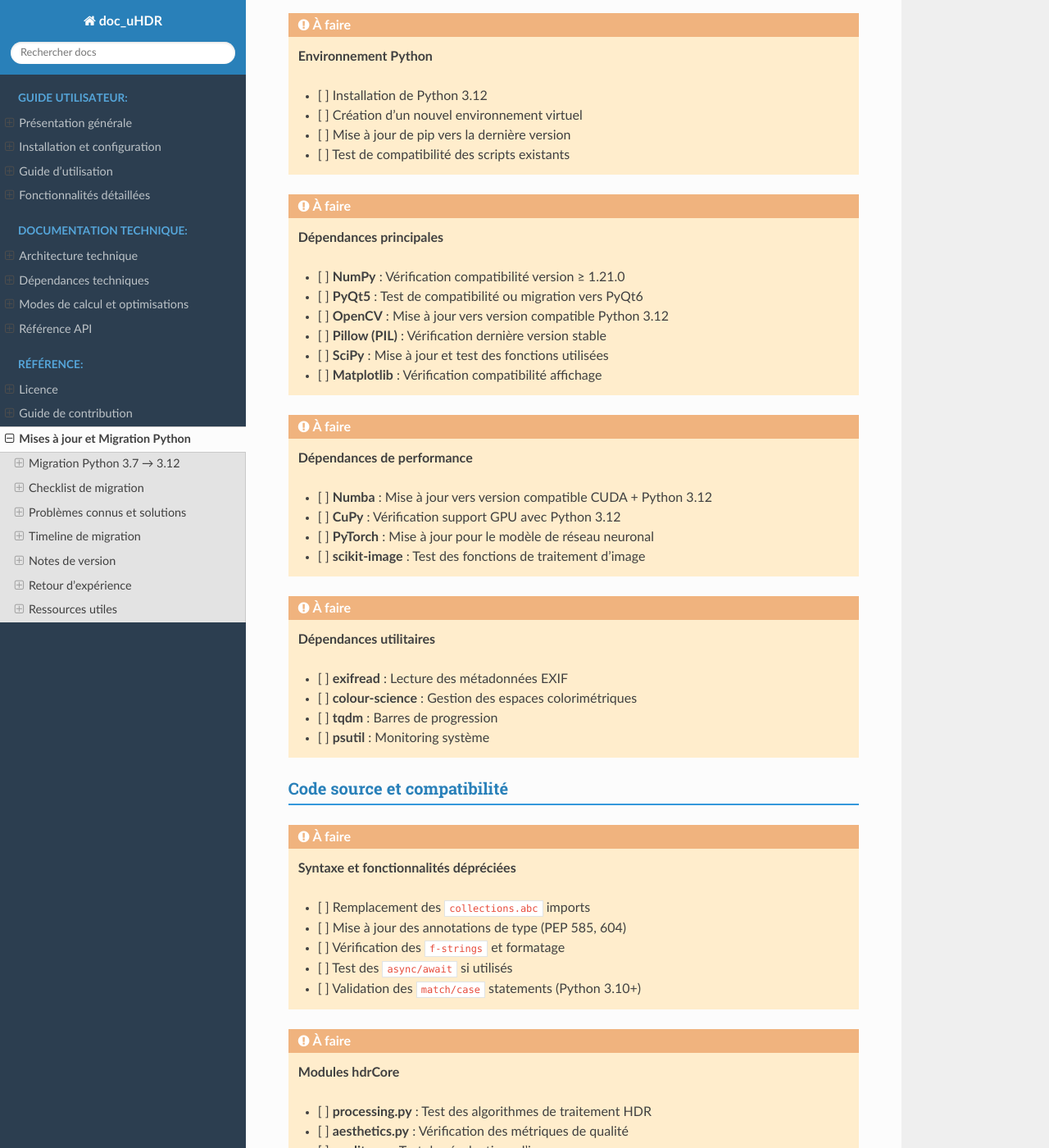
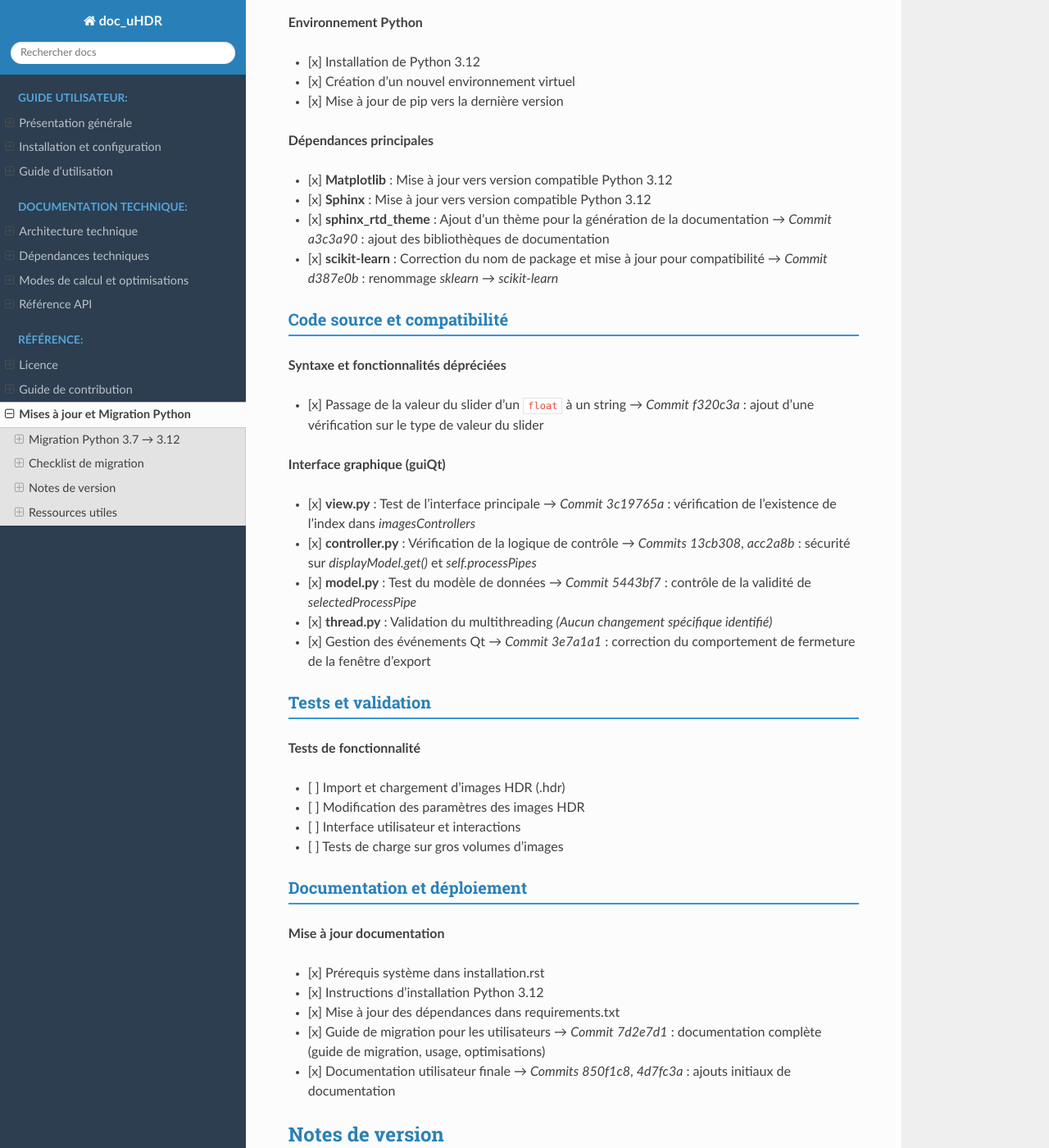
Before and after one commit to noupiiii/uHDR, a Sphinx documentation site: the page built from doc_uHDR/source/mises-a-jour.rst, in a window 1280 px wide and 1400 px high, scrolled down 933 px. Shown: the whole window at 82% size. Built offline with Sphinx 7.4.7 and the Read the Docs theme 3.1.0, drawn with Linux system fonts in a browser that asks for light colours; some of the changed text lies outside the part shown.

```diff
--- a/doc_uHDR/source/fonctionnalites.rst
+++ /dev/null
@@ -1,228 +0,0 @@
-Fonctionnalités détaillées
-==========================
-
-Le logiciel uHDRv6 offre plusieurs fonctionnalités avancées pour le traitement des images HDR :
-
-Importation et formats supportés
---------------------------------
-
-Formats HDR natifs
-~~~~~~~~~~~~~~~~~
-
-* **Format Radiance HDR (.hdr)** : Support complet du format standard pour les images HDR
-
-  - Stockage des valeurs en virgule flottante
-  - Préservation de la gamme dynamique complète
-  - Compatibilité avec les outils HDR standards
-
-Formats RAW
-~~~~~~~~~~~
-
-* **Fichiers RAW Sony (.arw)** : Support optimisé pour les appareils Sony
-
-  - Préservation de la gamme dynamique complète du capteur
-  - Décodage des données brutes
-  - Interprétation correcte de la matrice de couleur
-
-Formats SDR traditionnels
-~~~~~~~~~~~~~~~~~~~~~~~~
-
-* **JPEG, PNG** : Importation avec conversion intelligente vers l'espace HDR
-
-  - Expansion de la gamme dynamique
-  - Préservation des détails
-  - Conversion vers l'espace colorimétrique de travail
-
-Processus d'importation
-~~~~~~~~~~~~~~~~~~~~~~
-
-Le processus d'importation automatisé inclut :
-
-1. **Décodage des métadonnées** : Extraction via exiftool des informations EXIF, IPTC, XMP
-2. **Conversion colorimétrique** : Transformation vers l'espace colorimétrique de travail interne (XYZ)
-3. **Préservation des données** : Sauvegarde des données originales pour un traitement non destructif
-4. **Génération de prévisualisations** : Création d'aperçus optimisés pour l'affichage
-
-Outils d'édition avancés
-------------------------
-
-Ajustements globaux
-~~~~~~~~~~~~~~~~~~
-
-**Exposition**
-  - Réglage en valeurs EV (Exposure Value)
-  - Compensation par stops photographiques
-  - Préservation des hautes lumières et des ombres
-
-**Contraste**
-  - Contraste global pour l'ensemble de l'image
-  - Contraste local pour préserver les détails
-  - Algorithmes adaptatifs pour éviter l'écrêtage
-
-**Saturation et Vibrance**
-  - Saturation uniforme sur toutes les couleurs
-  - Vibrance intelligente préservant les tons chair
-  - Protection contre la sursaturation
-
-**Balance des blancs**
-  - Correction de la température de couleur
-  - Ajustement du tint (magenta/vert)
-  - Préservation de la neutralité des zones grises
-
-Courbes tonales avancées
-~~~~~~~~~~~~~~~~~~~~~~~
-
-**Courbes paramétriques**
-  - Contrôle par zones (ombres, tons moyens, hautes lumières)
-  - Ajustement de la luminosité et du contraste par zone
-  - Interface intuitive avec prévisualisation temps réel
-
-**Courbes B-Spline**
-  - Manipulation précise par points de contrôle
-  - Lissage automatique entre les points
-  - Support des courbes complexes
-
-**Courbes automatiques basées sur IA**
-  - Analyse intelligente du contenu de l'image
-  - Optimisation automatique de la courbe tonale
-  - Adaptation au type de scène (portrait, paysage, etc.)
-
-Édition sélective
-~~~~~~~~~~~~~~~~
-
-**Masques par luminance**
-  - Sélection automatique des zones par niveau de luminosité
-  - Ajustements ciblés sur les ombres ou les hautes lumières
-  - Transitions douces entre les zones
-
-**Corrections locales**
-  - Outils de pinceau pour les corrections précises
-  - Masques personnalisés
-  - Ajustements indépendants par zone
-
-Gestion avancée des couleurs
-~~~~~~~~~~~~~~~~~~~~~~~~~~~
-
-**Ajustements HSL**
-  - Contrôle indépendant de la teinte (Hue)
-  - Ajustement de la saturation par plage de couleurs
-  - Modification de la luminosité par couleur
-
-**Optimisation colorimétrique**
-  - Adaptation aux profils d'écran spécifiques
-  - Optimisation pour différents espaces colorimétriques
-  - Préservation de la cohérence des couleurs
-
-**Mapping de gammes de couleurs**
-  - Conversion entre espaces colorimétriques étendus
-  - Préservation des couleurs hors gamut
-  - Adaptation perceptuelle des couleurs
-
-Intelligence artificielle intégrée
-----------------------------------
-
-Modèle de réseau neuronal
-~~~~~~~~~~~~~~~~~~~~~~~~
-
-uHDRv6 intègre un modèle PyTorch pré-entraîné (``MSESig505_0419.pth``) qui fournit :
-
-**Amélioration automatique d'image**
-  - Analyse du contenu de l'image
-  - Suggestions d'amélioration basées sur l'apprentissage
-  - Optimisation automatique des paramètres
-
-**Classification de scènes**
-  - Reconnaissance du type de scène
-  - Adaptation des algorithmes au contenu
-  - Optimisation spécifique (portrait, paysage, architecture)
-
-**Détection d'artefacts**
-  - Identification automatique des problèmes d'image
-  - Suggestions de correction
-  - Prévention de la dégradation lors du traitement
-
-Évaluation de qualité
----------------------
-
-Métriques objectives
-~~~~~~~~~~~~~~~~~~~
-
-Le module ``quality.py`` fournit plusieurs métriques pour évaluer la qualité des images :
-
-**Métriques de netteté**
-  - Analyse de la netteté globale et locale
-  - Détection du flou de mouvement
-  - Évaluation de la mise au point
-
-**Métriques de bruit**
-  - Quantification du bruit dans différentes zones
-  - Analyse spectrale du bruit
-  - Évaluation du rapport signal/bruit
-
-**Métriques colorimétriques**
-  - Évaluation de la précision colorimétrique
-  - Analyse de la gamme de couleurs
-  - Détection des couleurs hors gamut
-
-Traitement par lots avancé
--------------------------
-
-Pipeline personnalisable
-~~~~~~~~~~~~~~~~~~~~~~~
-
-**Configuration des étapes**
-  - Définition d'une séquence de traitements
-  - Paramétrage indépendant de chaque étape
-  - Sauvegarde et réutilisation des pipelines
-
-**Traitement conditionnel**
-  - Application de traitements selon des critères
-  - Adaptation automatique aux caractéristiques de l'image
-  - Gestion des exceptions et des cas particuliers
-
-**Monitoring et reporting**
-  - Suivi en temps réel du traitement
-  - Génération de rapports détaillés
-  - Logging des erreurs et des avertissements
-
-Optimisations pour différents écrans
-------------------------------------
-
-Support des standards HDR
-~~~~~~~~~~~~~~~~~~~~~~~~~
-
-**VESA DisplayHDR**
-  - Profils optimisés pour DisplayHDR 400
-  - Support des écrans DisplayHDR 1000
-  - Adaptation automatique aux capacités de l'écran
-
-**Format HLG (Hybrid Log-Gamma)**
-  - Compatibilité avec le standard de diffusion
-  - Optimisation pour les contenus télévisuels
-  - Préservation de la compatibilité SDR
-
-**Dolby Vision et HDR10**
-  - Préparation des contenus pour ces standards
-  - Métadonnées dynamiques
-  - Optimisation du tone mapping
-
-Exportation avancée
--------------------
-
-Options de rendu
-~~~~~~~~~~~~~~~
-
-**Tone mapping personnalisé**
-  - Algorithmes adaptatifs selon le contenu
-  - Préservation des détails dans les extrêmes
-  - Optimisation perceptuelle
-
-**Gestion des métadonnées**
-  - Préservation complète des métadonnées EXIF
-  - Ajout d'informations de traitement
-  - Compatibilité avec les systèmes de gestion d'actifs
-
-**Formats de sortie spécialisés**
-  - Export optimisé pour différentes plateformes
-  - Adaptation aux contraintes de diffusion
-  - Génération de multiples versions simultanément
--- a/doc_uHDR/source/index.rst
+++ b/doc_uHDR/source/index.rst
@@ -19,7 +19,6 @@ des images avec un contraste, une luminosité et une richesse de couleurs bien s
    presentation
    installation
    usage
-   fonctionnalites
 
 .. toctree::
    :maxdepth: 2
--- a/doc_uHDR/source/mises-a-jour.rst
+++ b/doc_uHDR/source/mises-a-jour.rst
@@ -33,192 +33,66 @@ Checklist de migration
 ======================
 
 Environnement et dépendances
------------------------------
+----------------------------
 
-.. todo::
-   **Environnement Python**
+**Environnement Python**
 
-   - [ ] Installation de Python 3.12
-   - [ ] Création d'un nouvel environnement virtuel
-   - [ ] Mise à jour de pip vers la dernière version
-   - [ ] Test de compatibilité des scripts existants
+- [x] Installation de Python 3.12
+- [x] Création d'un nouvel environnement virtuel
+- [x] Mise à jour de pip vers la dernière version
 
-.. todo::
-   **Dépendances principales**
+**Dépendances principales**
 
-   - [ ] **NumPy** : Vérification compatibilité version ≥ 1.21.0
-   - [ ] **PyQt5** : Test de compatibilité ou migration vers PyQt6
-   - [ ] **OpenCV** : Mise à jour vers version compatible Python 3.12
-   - [ ] **Pillow (PIL)** : Vérification dernière version stable
-   - [ ] **SciPy** : Mise à jour et test des fonctions utilisées
-   - [ ] **Matplotlib** : Vérification compatibilité affichage
-
-.. todo::
-   **Dépendances de performance**
-
-   - [ ] **Numba** : Mise à jour vers version compatible CUDA + Python 3.12
-   - [ ] **CuPy** : Vérification support GPU avec Python 3.12
-   - [ ] **PyTorch** : Mise à jour pour le modèle de réseau neuronal
-   - [ ] **scikit-image** : Test des fonctions de traitement d'image
-
-.. todo::
-   **Dépendances utilitaires**
-
-   - [ ] **exifread** : Lecture des métadonnées EXIF
-   - [ ] **colour-science** : Gestion des espaces colorimétriques
-   - [ ] **tqdm** : Barres de progression
-   - [ ] **psutil** : Monitoring système
+- [x] **Matplotlib** : Mise à jour vers version compatible Python 3.12
+- [x] **Sphinx** : Mise à jour vers version compatible Python 3.12
+- [x] **sphinx_rtd_theme** : Ajout d'un thème pour la génération de la documentation
+  → *Commit* `a3c3a90` : ajout des bibliothèques de documentation
+- [x] **scikit-learn** : Correction du nom de package et mise à jour pour compatibilité
+  → *Commit* `d387e0b` : renommage `sklearn` → `scikit-learn`
 
 Code source et compatibilité
------------------------------
+----------------------------
 
-.. todo::
-   **Syntaxe et fonctionnalités dépréciées**
+**Syntaxe et fonctionnalités dépréciées**
 
-   - [ ] Remplacement des ``collections.abc`` imports
-   - [ ] Mise à jour des annotations de type (PEP 585, 604)
-   - [ ] Vérification des ``f-strings`` et formatage
-   - [ ] Test des ``async/await`` si utilisés
-   - [ ] Validation des ``match/case`` statements (Python 3.10+)
+- [x] Passage de la valeur du slider d'un ``float`` à un string
+  → *Commit* `f320c3a` : ajout d'une vérification sur le type de valeur du slider
 
-.. todo::
-   **Modules hdrCore**
+**Interface graphique (guiQt)**
 
-   - [ ] **processing.py** : Test des algorithmes de traitement HDR
-   - [ ] **aesthetics.py** : Vérification des métriques de qualité
-   - [ ] **quality.py** : Test des évaluations d'images
-   - [ ] **srgb.py** : Validation des conversions d'espaces colorimétriques
-   - [ ] **net.py** : Test du modèle de réseau neuronal
-   - [ ] **numbafun.py** : Recompilation et test des fonctions optimisées
-
-.. todo::
-   **Interface graphique (guiQt)**
-
-   - [ ] **view.py** : Test de l'interface principale
-   - [ ] **controller.py** : Vérification de la logique de contrôle
-   - [ ] **model.py** : Test du modèle de données
-   - [ ] **thread.py** : Validation du multithreading
-   - [ ] Gestion des événements Qt
-
-.. todo::
-   **Gestion des préférences**
-
-   - [ ] **preferences.py** : Test de sauvegarde/chargement JSON
-   - [ ] Validation des chemins de fichiers
-   - [ ] Compatibilité des paramètres existants
-
-Composants externes et interopérabilité
-----------------------------------------
-
-.. todo::
-   **DLL et binaires externes**
-
-   - [ ] **HDRip.dll** : Vérification compatibilité Python 3.12
-   - [ ] **exiftool.exe** : Test d'intégration et de communication
-   - [ ] Interface ctypes et communication inter-processus
-
-.. todo::
-   **Modèles et données**
-
-   - [ ] **MSESig505_0419.pth** : Test de chargement du modèle PyTorch
-   - [ ] Validation des formats de données
-   - [ ] Compatibilité des fichiers de configuration
+- [x] **view.py** : Test de l'interface principale
+  → *Commit* `3c19765a` : vérification de l'existence de l’index dans `imagesControllers`
+- [x] **controller.py** : Vérification de la logique de contrôle
+  → *Commits* `13cb308`, `acc2a8b` : sécurité sur `displayModel.get()` et `self.processPipes`
+- [x] **model.py** : Test du modèle de données
+  → *Commit* `5443bf7` : contrôle de la validité de `selectedProcessPipe`
+- [x] **thread.py** : Validation du multithreading
+  *(Aucun changement spécifique identifié)*
+- [x] Gestion des événements Qt
+  → *Commit* `3e7a1a1` : correction du comportement de fermeture de la fenêtre d'export
 
 Tests et validation
 -------------------
 
-.. todo::
-   **Tests de fonctionnalité**
+**Tests de fonctionnalité**
 
-   - [ ] Import et chargement d'images HDR (.hdr, .exr, .tiff)
-   - [ ] Algorithmes de tone mapping
-   - [ ] Exportation vers différents formats
-   - [ ] Interface utilisateur et interactions
-   - [ ] Traitement par lots
-
-.. todo::
-   **Tests de performance**
-
-   - [ ] Benchmarking des modes de calcul (Python, Numba, CUDA, C++)
-   - [ ] Profiling mémoire et CPU
-   - [ ] Comparaison avec version Python 3.7
-   - [ ] Tests de charge sur gros volumes d'images
-
-.. todo::
-   **Tests de compatibilité**
-
-   - [ ] Windows 10/11 (architecture x64)
-   - [ ] Différentes cartes graphiques NVIDIA
-   - [ ] Différentes résolutions d'écran
-   - [ ] Gestion des erreurs et exceptions
+- [ ] Import et chargement d'images HDR (.hdr)
+- [ ] Modification des paramètres des images HDR
+- [ ] Interface utilisateur et interactions
+- [ ] Tests de charge sur gros volumes d'images
 
 Documentation et déploiement
------------------------------
+----------------------------
 
-.. todo::
-   **Mise à jour documentation**
+**Mise à jour documentation**
 
-   - [ ] Prérequis système dans installation.rst
-   - [ ] Instructions d'installation Python 3.12
-   - [ ] Mise à jour des dépendances dans requirements.txt
-   - [ ] Guide de migration pour les utilisateurs
-
-.. todo::
-   **Processus de build et distribution**
-
-   - [ ] Scripts de packaging
-   - [ ] Création d'exécutables avec PyInstaller
-   - [ ] Tests de distribution
-   - [ ] Documentation utilisateur finale
-
-Problèmes connus et solutions
-=============================
-
-Problèmes identifiés
----------------------
-
-.. warning::
-   **Problèmes potentiels à surveiller :**
-
-   - **PyQt5 vs PyQt6** : Changements d'API potentiels
-   - **Numba CUDA** : Vérifier compatibilité avec CUDA toolkit
-   - **Performance DLL** : Interface Python 3.12 ↔ C++
-   - **Dépendances binaires** : Disponibilité des wheels pour Python 3.12
-
-Solutions implémentées
-----------------------
-
-.. note::
-   **Documentation des solutions appliquées :**
-
-   Cette section sera mise à jour au fur et à mesure de la résolution des problèmes
-   rencontrés durant la migration.
-
-Timeline de migration
-=====================
-
-Phases de déploiement
----------------------
-
-**Phase 1: Préparation (En cours)**
-   - Installation Python 3.12
-   - Audit des dépendances
-   - Tests de compatibilité de base
-
-**Phase 2: Migration du code**
-   - Mise à jour syntaxe et imports
-   - Test des modules principaux
-   - Résolution des incompatibilités
-
-**Phase 3: Tests et validation**
-   - Tests fonctionnels complets
-   - Benchmarking performance
-   - Validation interface utilisateur
-
-**Phase 4: Documentation et déploiement**
-   - Mise à jour documentation
-   - Guide de migration utilisateur
-   - Release finale
+- [x] Prérequis système dans installation.rst
+- [x] Instructions d'installation Python 3.12
+- [x] Mise à jour des dépendances dans requirements.txt
+- [x] Guide de migration pour les utilisateurs
+  → *Commit* `7d2e7d1` : documentation complète (guide de migration, usage, optimisations)
+- [x] Documentation utilisateur finale
+  → *Commits* `850f1c8`, `4d7fc3a` : ajouts initiaux de documentation
 
 Notes de version
 ================
@@ -230,20 +104,6 @@ Version actuelle: v6.0 (Python 3.12)
    Les notes de version détaillées seront ajoutées ici au fur et à mesure
    des releases de la version Python 3.12.
 
-Retour d'expérience
-===================
-
-Enseignements tirés
--------------------
-
-.. note::
-   **Section à compléter avec :**
-
-   - Difficultés rencontrées
-   - Solutions innovantes trouvées
-   - Recommandations pour futures migrations
-   - Impact sur les performances
-
 Ressources utiles
 =================
 
@@ -251,14 +111,3 @@ Liens de référence
 ------------------
 
 - `Python 3.12 Release Notes <https://docs.python.org/3.12/whatsnew/3.12.html>`_
-- `Porting to Python 3.12 <https://docs.python.org/3/howto/pyporting.html>`_
-- `PyQt6 Migration Guide <https://doc.qt.io/qtforpython/porting_from2.html>`_
-- `NumPy Compatibility Matrix <https://numpy.org/doc/stable/release.html>`_
-
-Outils de migration
--------------------
-
-- **2to3** : Outil automatique de conversion
-- **pyupgrade** : Modernisation de la syntaxe Python
-- **flake8** : Vérification de qualité du code
-- **mypy** : Vérification des types statiques
```
Also changed, not shown: doc_uHDR/source/installation.rst (+0 -21 lines), 1 other file.
